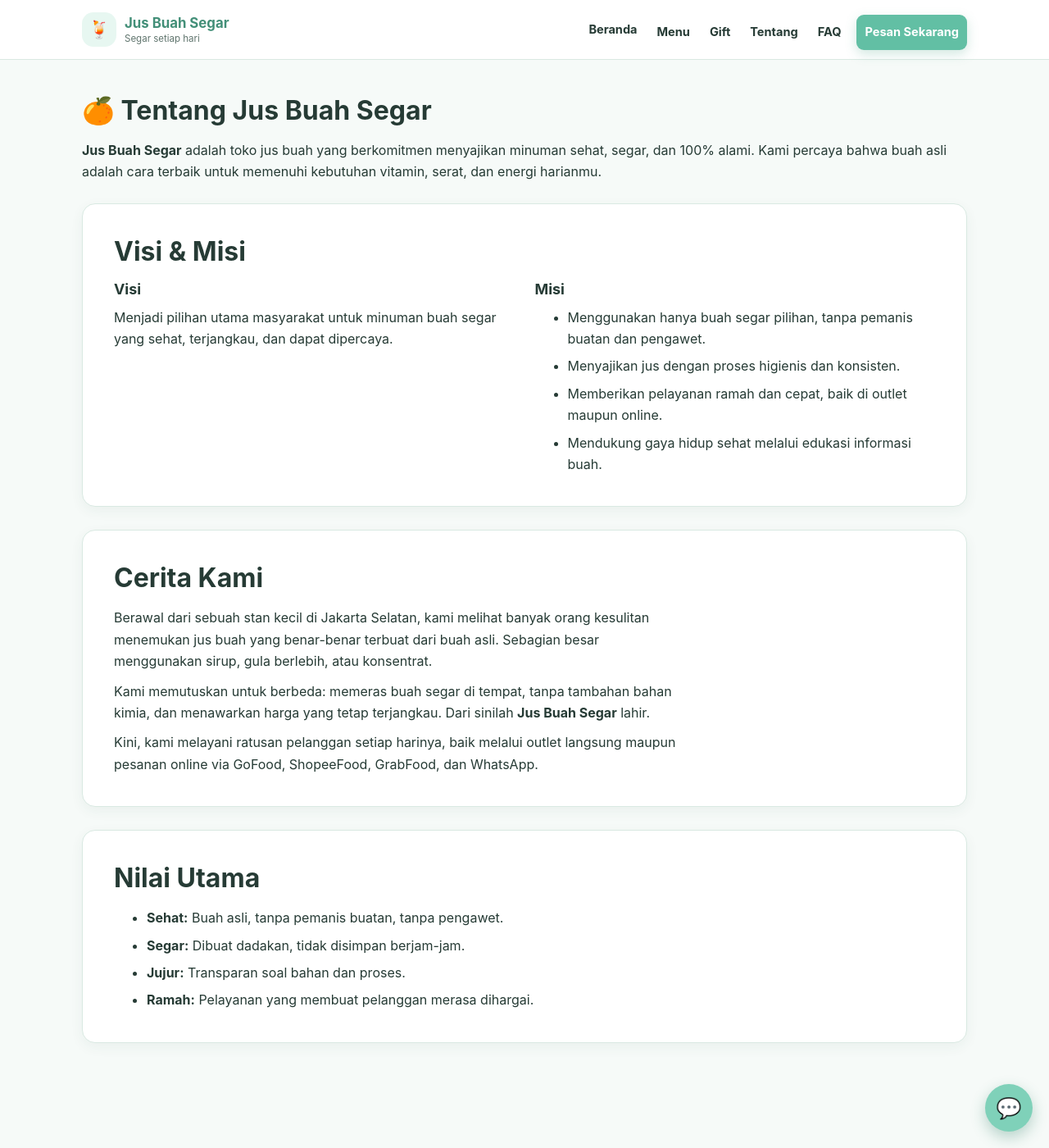
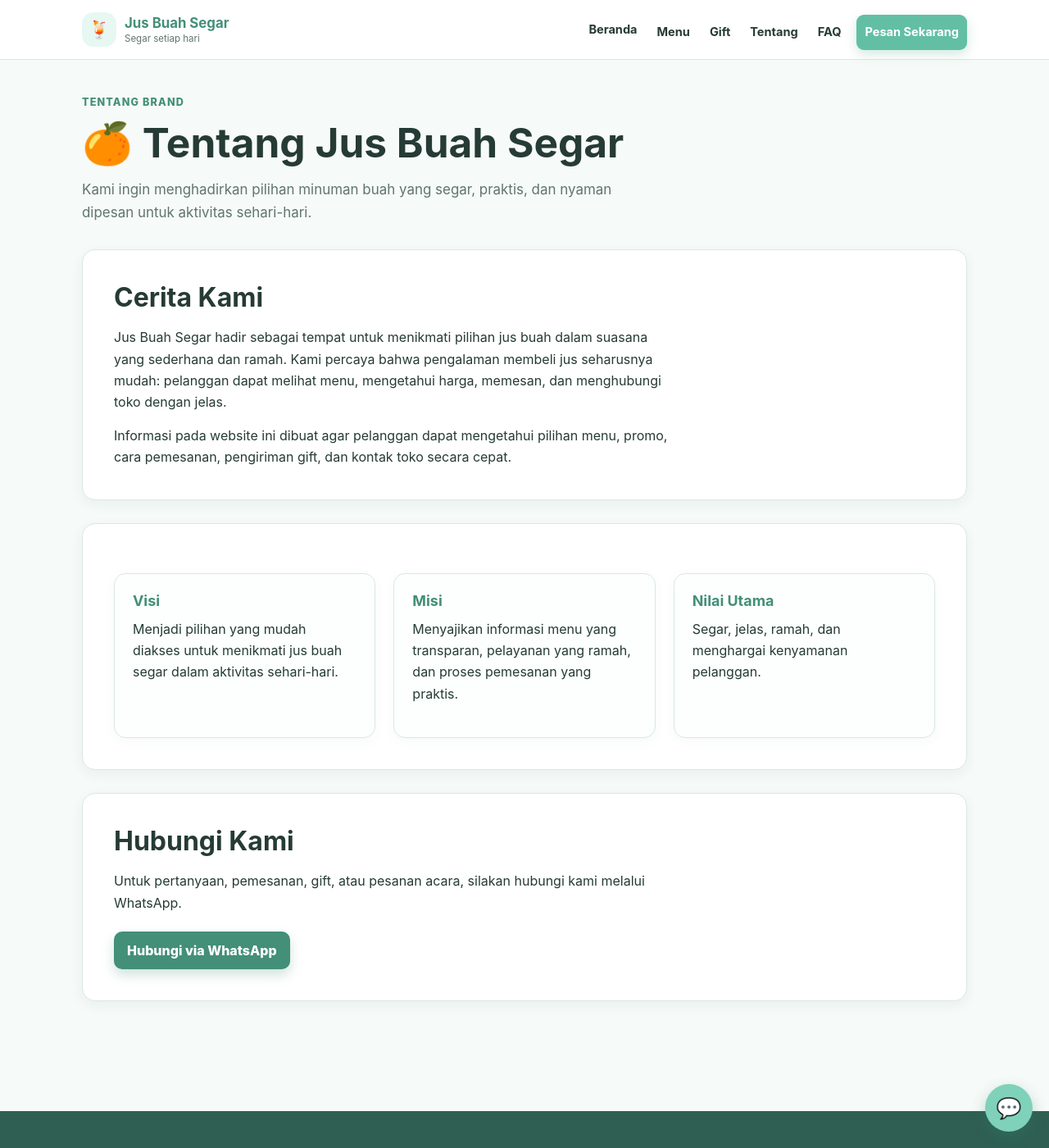
Before and after one commit to oviet711/jusbuah.github.io, a Jekyll site: the page built from tentang.md, in a window 1280 px wide and 1400 px high. Shown: the whole window at 82% size. Built offline with Jekyll 4.4.1, drawn with Linux system fonts in a browser that asks for light colours.

Commit message:
Enhance 'Tentang Kami' page with new content
Added a description field to the front matter and updated content in various sections to enhance clarity and user engagement.

```diff
--- a/tentang.md
+++ b/tentang.md
@@ -1,62 +1,70 @@
 ---
-layout: default
 title: Tentang Kami
+description: Cerita, nilai, dan komitmen Jus Buah Segar.
 ---
 
-## 🍊 Tentang Jus Buah Segar
+<header class="page-header">
+  <p class="eyebrow">Tentang brand</p>
+  <h1>🍊 Tentang Jus Buah Segar</h1>
+  <p class="page-intro">
+    Kami ingin menghadirkan pilihan minuman buah yang segar, praktis,
+    dan nyaman dipesan untuk aktivitas sehari-hari.
+  </p>
+</header>
 
-<p>
-  <strong>Jus Buah Segar</strong> adalah toko jus buah yang berkomitmen menyajikan minuman sehat,
-  segar, dan 100% alami. Kami percaya bahwa buah asli adalah cara terbaik untuk memenuhi kebutuhan
-  vitamin, serat, dan energi harianmu.
-</p>
+<section class="section">
+  <h2>Cerita Kami</h2>
 
-<section class="section" style="margin-top: 25px;">
-  <h2>Visi & Misi</h2>
+  <p class="article-text">
+    Jus Buah Segar hadir sebagai tempat untuk menikmati pilihan jus buah dalam
+    suasana yang sederhana dan ramah. Kami percaya bahwa pengalaman membeli jus
+    seharusnya mudah: pelanggan dapat melihat menu, mengetahui harga,
+    memesan, dan menghubungi toko dengan jelas.
+  </p>
 
-  <div style="display: grid; grid-template-columns: repeat(auto-fit, minmax(250px, 1fr)); gap: 25px; margin-top: 15px;">
-    <div>
-      <h3 style="color: var(--primary); margin-bottom: 10px;">Visi</h3>
+  <p class="article-text">
+    Informasi pada website ini dibuat agar pelanggan dapat mengetahui pilihan
+    menu, promo, cara pemesanan, pengiriman gift, dan kontak toko secara cepat.
+  </p>
+</section>
+
+<section class="section">
+  <div class="info-grid">
+    <article class="info-card">
+      <h3>Visi</h3>
       <p>
-        Menjadi pilihan utama masyarakat untuk minuman buah segar yang sehat, terjangkau, dan dapat dipercaya.
+        Menjadi pilihan yang mudah diakses untuk menikmati jus buah segar
+        dalam aktivitas sehari-hari.
       </p>
-    </div>
+    </article>
 
-    <div>
-      <h3 style="color: var(--primary); margin-bottom: 10px;">Misi</h3>
-      <ul style="margin-left: 20px;">
-        <li>Menggunakan hanya buah segar pilihan, tanpa pemanis buatan dan pengawet.</li>
-        <li>Menyajikan jus dengan proses higienis dan konsisten.</li>
-        <li>Memberikan pelayanan ramah dan cepat, baik di outlet maupun online.</li>
-        <li>Mendukung gaya hidup sehat melalui edukasi informasi buah.</li>
-      </ul>
-    </div>
+    <article class="info-card">
+      <h3>Misi</h3>
+      <p>
+        Menyajikan informasi menu yang transparan, pelayanan yang ramah,
+        dan proses pemesanan yang praktis.
+      </p>
+    </article>
+
+    <article class="info-card">
+      <h3>Nilai Utama</h3>
+      <p>
+        Segar, jelas, ramah, dan menghargai kenyamanan pelanggan.
+      </p>
+    </article>
   </div>
 </section>
 
-<section class="section" style="margin-top: 25px;">
-  <h2>Cerita Kami</h2>
-  <p>
-    Berawal dari sebuah stan kecil di Jakarta Selatan, kami melihat banyak orang kesulitan menemukan
-    jus buah yang benar-benar terbuat dari buah asli. Sebagian besar menggunakan sirup, gula berlebih,
-    atau konsentrat.
+<section class="section">
+  <h2>Hubungi Kami</h2>
+  <p class="readable-text">
+    Untuk pertanyaan, pemesanan, gift, atau pesanan acara, silakan hubungi
+    kami melalui WhatsApp.
   </p>
-  <p style="margin-top: 10px;">
-    Kami memutuskan untuk berbeda: memeras buah segar di tempat, tanpa tambahan bahan kimia, dan
-    menawarkan harga yang tetap terjangkau. Dari sinilah <strong>Jus Buah Segar</strong> lahir.
-  </p>
-  <p style="margin-top: 10px;">
-    Kini, kami melayani ratusan pelanggan setiap harinya, baik melalui outlet langsung maupun pesanan
-    online via GoFood, ShopeeFood, GrabFood, dan WhatsApp.
+
+  <p style="margin-top: 22px;">
+    <a class="btn btn-primary" href="{{ '/pesan' | relative_url }}">
+      Hubungi via WhatsApp
+    </a>
   </p>
 </section>
-
-<section class="section" style="margin-top: 25px;">
-  <h2>Nilai Utama</h2>
-  <ul style="margin-left: 20px;">
-    <li><strong>Sehat:</strong> Buah asli, tanpa pemanis buatan, tanpa pengawet.</li>
-    <li><strong>Segar:</strong> Dibuat dadakan, tidak disimpan berjam-jam.</li>
-    <li><strong>Jujur:</strong> Transparan soal bahan dan proses.</li>
-    <li><strong>Ramah:</strong> Pelayanan yang membuat pelanggan merasa dihargai.</li>
-  </ul>
-</section>
```
